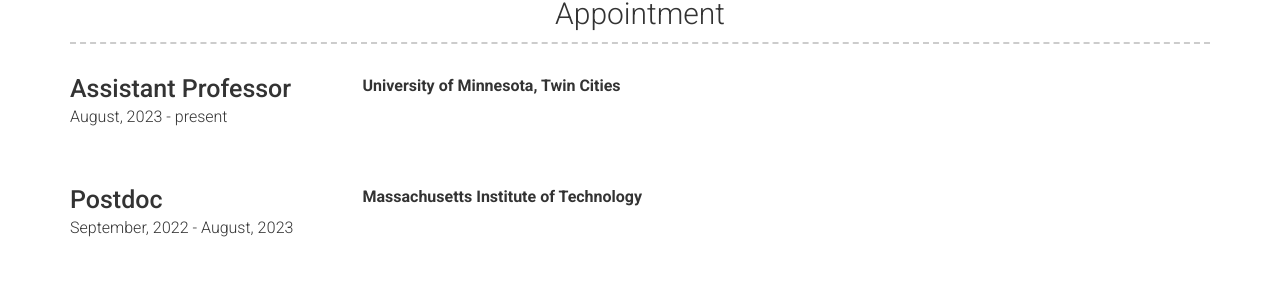
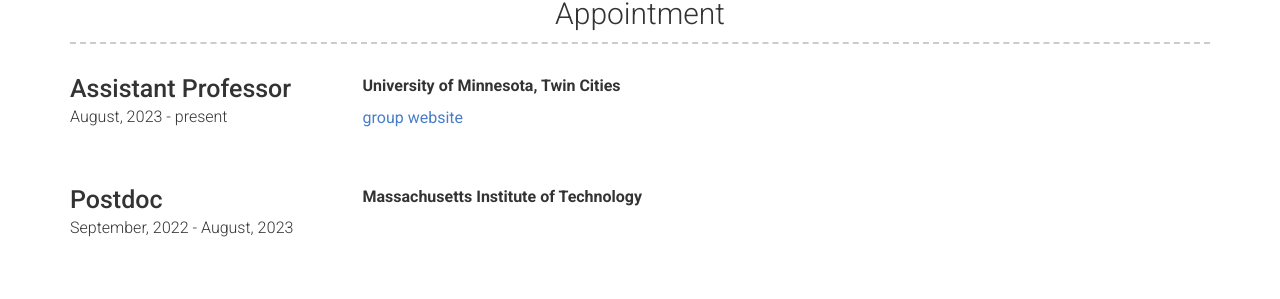
Before and after one commit to ruillercoaster/ruillercoaster.github.io, a Jekyll site: the page built from index.md, in a window 1280 px wide and 900 px high, scrolled down 404 px. Shown: the part 152-451 px from the top of the window. Built offline with Jekyll 4.4.1, drawn with Linux system fonts in a browser that asks for light colours; nearby versions of some CDN libraries; a script that is not in the unit is left out.

Commit message:
update group site info

```diff
--- a/_config.yml
+++ b/_config.yml
@@ -66,6 +66,8 @@ content:
         #
         description: |+ # this will include new lines to allow paragraphs
           **University of Minnesota, Twin Cities**
+
+          [group website](https://ruillercoaster.github.io/EnvironmentalSensingLab/)
 
       - layout: left
         title: Postdoc
```
